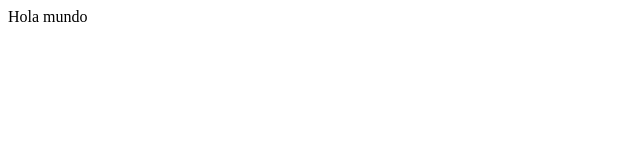
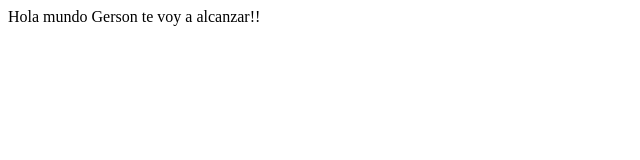
Before and after one commit to devSalas/page-with-github-action, a plain HTML site: page index.html in a window 1280 px wide. Shown: the whole page, without its empty margins (0-640 px from the left). Drawn offline with Linux system fonts and the light colour scheme.

Commit message:
feat: add friend's name

```diff
--- a/index.html
+++ b/index.html
@@ -7,5 +7,6 @@
 </head>
 <body>
     Hola mundo
+    Gerson te voy a alcanzar!!
 </body>
 </html>
```
